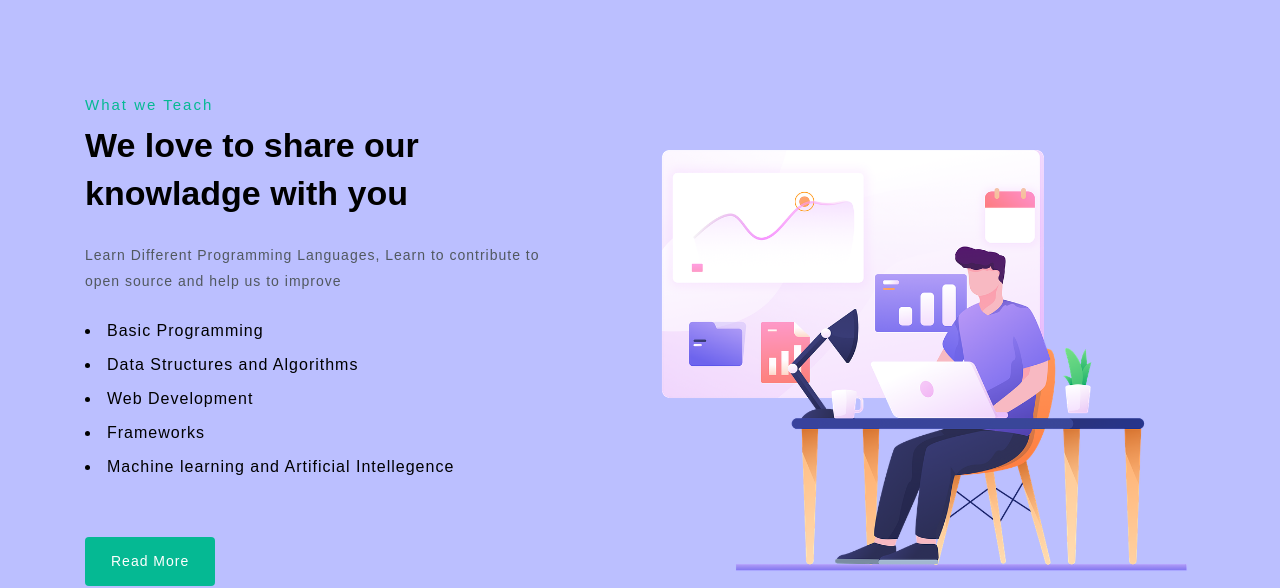
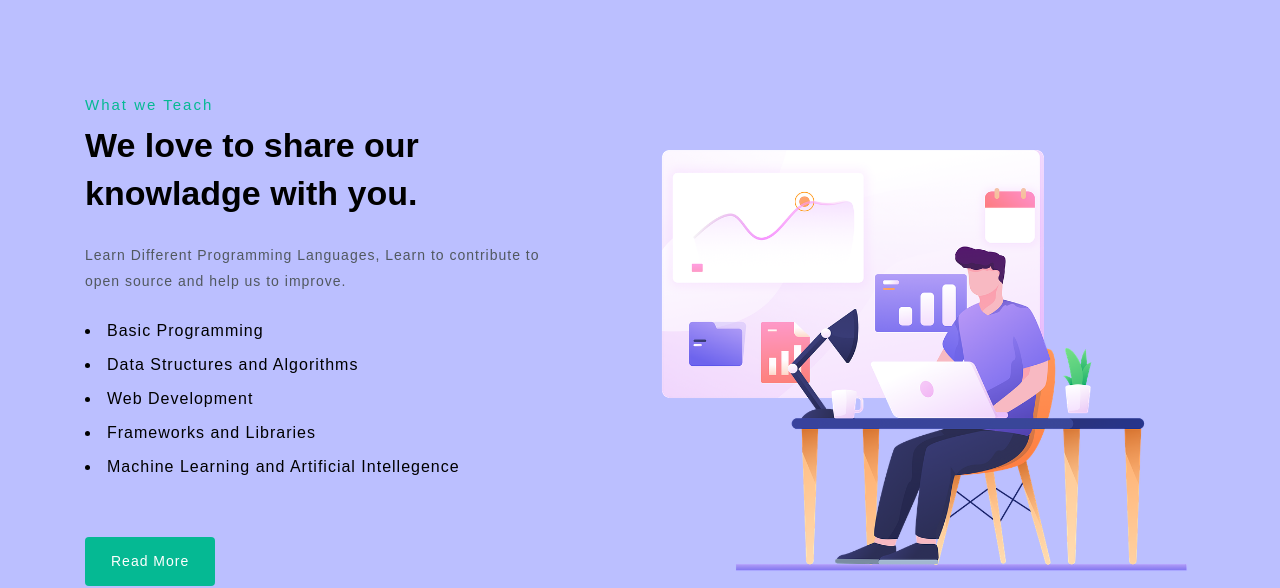
Before and after one commit to sakshambhargava/codebooky, a plain HTML site: page index.html in a window 1280 px wide. Shown: the part 1520-2108 px from the top of the page. Drawn offline with Linux system fonts and the light colour scheme; a script that the page names is missing.

Commit message:
Update index.html

```diff
--- a/index.html
+++ b/index.html
@@ -111,7 +111,7 @@
 					<div class="about-grid-main">
 						<img src="images/img1.png" alt="" class="img-fluid">
 						<h4 class="my-4">Data Structure and Algorithm's</h4>
-						<p> Data structures and algorithms are some of the most essential topics for programmers, both to get a job and to do well on a job.</p>
+						<p>Data structures and algorithms are some of the most essential topics for programmers, both to get a job and to do well on a job.</p>
 						<a href="#" class="button-w3ls btn mt-sm-5 mt-4">Read More</a>
 					</div>
 				</div>
@@ -144,14 +144,14 @@
 			<div class="row">
 				<div class="col-lg-6 about-right-faq">
 					<h6>What we Teach</h6>
-					<h3 class="text-da">We love to share our knowladge with you</h3>
-					<p class="mt-4">Learn Different Programming Languages, Learn to contribute to open source and help us to improve</p>
+					<h3 class="text-da">We love to share our knowladge with you.</h3>
+					<p class="mt-4">Learn Different Programming Languages, Learn to contribute to open source and help us to improve.</p>
 					<ul class="w3l-right-book mt-4">
 						<li>Basic Programming</li>
 						<li>Data Structures and Algorithms</li>
 						<li>Web Development</li>
-						<li>Frameworks</li>
-						<li>Machine learning and Artificial Intellegence</li>
+						<li>Frameworks and Libraries</li>
+						<li>Machine Learning and Artificial Intellegence</li>
 					</ul>
 					<a href="#" class="btn button-style button-style-2 mt-sm-5 mt-4">Read More</a>
 				</div>
```
